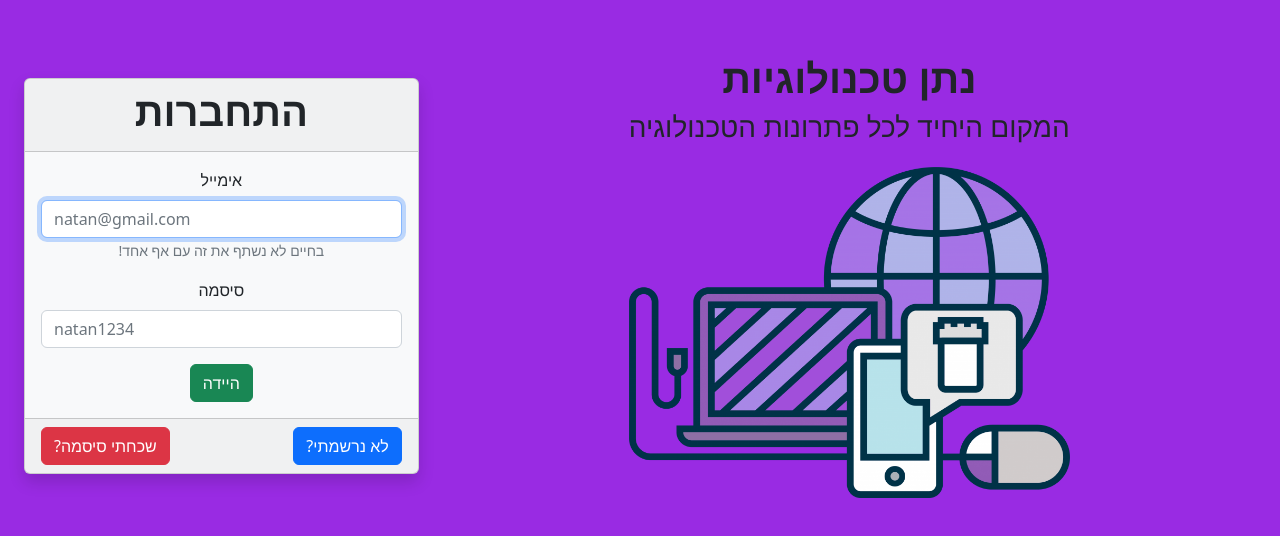
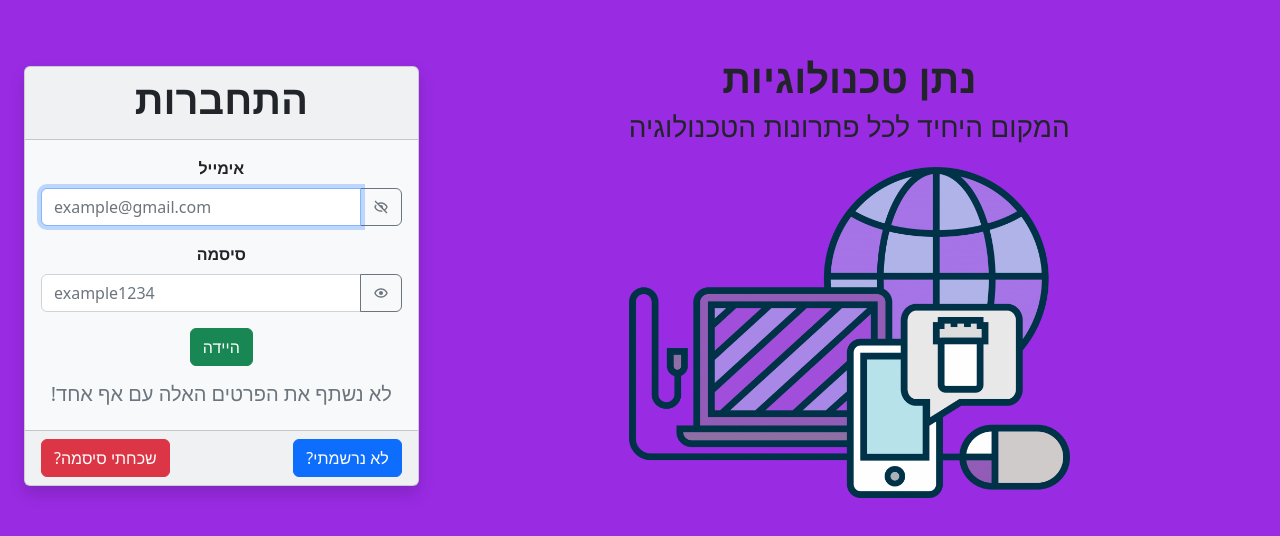
Before and after one commit to NatanBriman/Natan_Tech, a React (Create React App) app in the folder frontend/: page / in a window 1280 px wide. Shown: the part 124-660 px from the top of the page. Built offline with nearby package versions, Linux system fonts and the light colour scheme.

Commit message:
Feat(Login API & Form): Finishing Login API and Form

```diff
--- a/frontend/package.json
+++ b/frontend/package.json
@@ -11,11 +11,14 @@
     "bootstrap": "^5.2.2",
     "react": "^18.2.0",
     "react-bootstrap": "^2.5.0",
+    "react-bootstrap-icons": "^1.9.1",
     "react-dom": "^18.2.0",
+    "react-icons": "^4.4.0",
     "react-redux": "^8.0.4",
     "react-router-dom": "^6.4.1",
     "react-scripts": "5.0.1",
     "redux": "^4.2.0",
+    "validator": "^13.7.0",
     "web-vitals": "^2.1.4"
   },
   "scripts": {
--- a/frontend/src/Api/Api.js
+++ b/frontend/src/Api/Api.js
@@ -1,21 +1,21 @@
 import axios from 'axios';
 
 const USERS_API_BASE_URL = 'http://localhost:5000/users';
+const usersAxios = axios.create({ baseURL: USERS_API_BASE_URL });
 
-const usersAPI = axios.create({ baseURL: USERS_API_BASE_URL });
+const api = {
+  users: {
+    async getAllUsers() {
+      const { data } = await usersAxios.get();
 
-const getAllUsers = async () => {
-  const { data } = await usersAPI.get();
+      return data;
+    },
+    async getUserByEmailAndPassword(email, password) {
+      const { data } = await usersAxios.get(`${email}/${password}`);
 
-  return data;
+      return data;
+    },
+  },
 };
 
-const getUserByEmailAndPassword = async (email, password) => {
-  const { data } = await usersAPI.get(`${email}/${password}`);
-
-  return data;
-};
-
-const api = { getAllUsers, getUserByEmailAndPassword };
-
 export default api;
--- a/frontend/src/App.js
+++ b/frontend/src/App.js
@@ -1,10 +1,16 @@
+import { useSelector } from 'react-redux';
 import { WEBSITE_BACKGROUND_COLOR } from './Helpers/Constants';
+import { isEmpty } from './Helpers/Helpers';
 import LoginPage from './Views/LoginPage';
 
 const App = () => {
+  const user = useSelector((state) => state.user);
+
   return (
     <div style={{ height: '100%', background: WEBSITE_BACKGROUND_COLOR }}>
-      <LoginPage />
+      {isEmpty(user) && <LoginPage />}
+
+      {!isEmpty(user) && <h1>LOGGED IN</h1>}
     </div>
   );
 };
--- /dev/null
+++ b/frontend/src/Components/Form/InputField.js
@@ -0,0 +1,64 @@
+import { useState } from 'react';
+import { Form, InputGroup, Button } from 'react-bootstrap';
+import { BiHide, BiShow } from 'react-icons/bi';
+import { isEmpty } from '../../Helpers/Helpers';
+
+const InputField = ({
+  inputValue,
+  label,
+  inputProps,
+  invalidFeedback,
+  validation,
+}) => {
+  const isPassword = inputProps.type === 'password';
+  const [isValid, setIsValid] = useState(true);
+  const [isShow, setIsShow] = useState(!isPassword);
+
+  const toggleIsShow = () => setIsShow(!isShow);
+  const handleChange = () => setIsValid(validation(inputValue.current.value));
+
+  const showIcon = isShow ? <BiHide /> : <BiShow />;
+  const validationClass = !isEmpty(inputValue.current?.value)
+    ? isValid
+      ? 'is-valid'
+      : 'is-invalid'
+    : '';
+
+  const inputType = isShow
+    ? isPassword
+      ? 'text'
+      : inputProps.type
+    : 'password';
+
+  return (
+    <Form.Group className='mb-3'>
+      <Form.Label>
+        <strong>{label}</strong>
+      </Form.Label>
+
+      <InputGroup hasValidation>
+        <Form.Control
+          {...inputProps}
+          type={inputType}
+          ref={inputValue}
+          className={validationClass}
+          onChange={handleChange}
+        />
+
+        <Button
+          className='d-flex align-items-center'
+          variant='outline-secondary'
+          onClick={toggleIsShow}
+        >
+          {showIcon}
+        </Button>
+
+        <Form.Control.Feedback type='invalid'>
+          {invalidFeedback}
+        </Form.Control.Feedback>
+      </InputGroup>
+    </Form.Group>
+  );
+};
+
+export default InputField;
--- a/frontend/src/Components/Login/LoginForm.js
+++ b/frontend/src/Components/Login/LoginForm.js
@@ -1,17 +1,53 @@
-import { useRef } from 'react';
+import { useRef, useState } from 'react';
+import { useDispatch } from 'react-redux';
 import { Button, Form, Card } from 'react-bootstrap';
+import isEmail from 'validator/lib/isEmail';
+import { userActions } from '../../Redux/Store';
+import {
+  isEmpty,
+  isPasswordValid,
+  isThereEmptyField,
+} from '../../Helpers/Helpers';
+import {
+  EMAIL_INPUT_PROPS,
+  PASSWORD_INPUT_PROPS,
+} from '../../Helpers/Constants';
+import InputField from '../Form/InputField';
+import api from '../../Api/Api';
 
-const LoginForm = ({ verifyUser }) => {
+const getUser = async (email, password) => {
+  const user = await api.users.getUserByEmailAndPassword(email, password);
+
+  return user;
+};
+
+const LoginForm = () => {
+  const dispatch = useDispatch();
+
+  const password = useRef();
   const email = useRef();
-  const password = useRef();
+  const [error, setError] = useState('');
 
-  const handleSubmit = (event) => {
+  const handleSubmit = async (event) => {
     event.preventDefault();
 
-    const currentUsername = email.current.value;
+    const { setUser } = userActions;
+    const currentEmail = email.current.value;
     const currentPassword = password.current.value;
 
-    verifyUser(currentUsername, currentPassword);
+    if (isThereEmptyField(currentEmail, currentPassword)) {
+      setError('כל השדות חייבים להיות מלאים');
+
+      return;
+    }
+
+    try {
+      const user = await getUser(currentEmail, currentPassword);
+
+      dispatch(setUser(user));
+    } catch (error) {
+      setError(error.response.data);
+    }
   };
 
   return (
@@ -25,33 +61,42 @@ const LoginForm = ({ verifyUser }) => {
       </Card.Header>
 
       <Card.Body>
-        <Form onSubmit={handleSubmit}>
-          <Form.Group className='mb-3'>
-            <Form.Label>אימייל</Form.Label>
-            <Form.Control
-              autoFocus
-              required
-              ref={email}
-              type='email'
-              placeholder='natan@gmail.com'
-            />
+        <Form onSubmit={handleSubmit} noValidate>
+          <InputField
+            inputValue={email}
+            invalidFeedback='מייל לא תקין'
+            label='אימייל'
+            inputProps={EMAIL_INPUT_PROPS}
+            validation={isEmail}
+          />
 
-            <Form.Text>!בחיים לא נשתף את זה עם אף אחד</Form.Text>
-          </Form.Group>
+          <InputField
+            inputValue={password}
+            invalidFeedback='סיסמה לא תקינה'
+            label='סיסמה'
+            inputProps={PASSWORD_INPUT_PROPS}
+            validation={isPasswordValid}
+          />
 
-          <Form.Group className='mb-3'>
-            <Form.Label>סיסמה</Form.Label>
-            <Form.Control
-              required
-              ref={password}
-              type='password'
-              placeholder='natan1234'
-            />
-          </Form.Group>
+          {!isEmpty(error) && (
+            <Form.Group className='mb-3'>
+              <Form.Text>
+                <h5>
+                  <strong>{error}</strong>
+                </h5>
+              </Form.Text>
+            </Form.Group>
+          )}
 
           <Button variant='success' type='submit'>
             היידה
           </Button>
+
+          <Form.Group className='mt-3'>
+            <Form.Text>
+              <h5>!לא נשתף את הפרטים האלה עם אף אחד</h5>
+            </Form.Text>
+          </Form.Group>
         </Form>
       </Card.Body>
 
--- a/frontend/src/Helpers/Constants.js
+++ b/frontend/src/Helpers/Constants.js
@@ -1,2 +1,16 @@
 export const WEBSITE_TITLE = 'נתן טכנולוגיות';
+export const WEBSITE_SUBTITLE = 'המקום היחיד לכל פתרונות הטכנולוגיה';
 export const WEBSITE_BACKGROUND_COLOR = '#992be3';
+
+export const EMAIL_INPUT_PROPS = {
+  autoFocus: true,
+  required: true,
+  type: 'email',
+  placeholder: 'example@gmail.com',
+};
+
+export const PASSWORD_INPUT_PROPS = {
+  required: true,
+  type: 'password',
+  placeholder: 'example1234',
+};
--- a/frontend/src/Helpers/Helpers.js
+++ b/frontend/src/Helpers/Helpers.js
@@ -0,0 +1,32 @@
+export const isEmpty = (data) => {
+  if (data === undefined) return true;
+
+  switch (typeof data) {
+    case 'object':
+      return data.isArray ? data.length === 0 : Object.keys(data).length === 0;
+
+    case 'number':
+      return data === 0;
+
+    case 'string':
+      return data === '';
+
+    default:
+      return true;
+  }
+};
+
+export const isBetween = (value, min, max) => value >= min && value <= max;
+
+export const isPasswordValid = (password) => {
+  const MIN_PASSWORD_LENGTH = 6;
+  const MAX_PASSWORD_LENGTH = 12;
+
+  return isBetween(password.length, MIN_PASSWORD_LENGTH, MAX_PASSWORD_LENGTH);
+};
+
+export const isThereEmptyField = (...fields) => {
+  const emptyFields = fields.filter((field) => isEmpty(field));
+
+  return !isEmpty(emptyFields);
+};
--- /dev/null
+++ b/frontend/src/Redux/Store.js
@@ -0,0 +1,23 @@
+import { configureStore, createSlice } from '@reduxjs/toolkit';
+
+const userSlice = createSlice({
+  name: 'UserSlice',
+  initialState: {
+    user: {},
+  },
+  reducers: {
+    setUser: (state, action) => {
+      const user = action.payload;
+      console.log(user);
+      state.user = user;
+    },
+  },
+});
+
+export const userActions = userSlice.actions;
+
+const store = configureStore({
+  reducer: userSlice.reducer,
+});
+
+export default store;
--- a/frontend/src/Views/LoginPage.js
+++ b/frontend/src/Views/LoginPage.js
@@ -1,31 +1,8 @@
 import { Col, Container, Row, Ratio } from 'react-bootstrap';
-import api from '../Api/Api';
+import { WEBSITE_TITLE, WEBSITE_SUBTITLE } from '../Helpers/Constants';
 import LoginForm from '../Components/Login/LoginForm';
-import { WEBSITE_TITLE } from '../Helpers/Constants';
-
-const getUsers = async () => {
-  const users = await api.getAllUsers();
-
-  return users;
-};
-
-const getUser = async (email, password) => {
-  try {
-    const user = await api.getUserByEmailAndPassword(email, password);
-
-    return user;
-  } catch (error) {
-    console.log(error);
-  }
-};
 
 const LoginPage = () => {
-  const verifyUser = async (email, password) => {
-    const user = await getUser(email, password);
-
-    console.dir(user);
-  };
-
   return (
     <Container
       fluid
@@ -37,7 +14,7 @@ const LoginPage = () => {
         style={{ width: '100%' }}
       >
         <Col sm={4}>
-          <LoginForm verifyUser={verifyUser} />
+          <LoginForm />
         </Col>
 
         <Col
@@ -50,7 +27,7 @@ const LoginPage = () => {
                 <strong>{WEBSITE_TITLE}</strong>
               </h1>
 
-              <h3>המקום היחיד לכל פתרונות הטכנולוגיה</h3>
+              <h3>{WEBSITE_SUBTITLE}</h3>
             </div>
 
             <Ratio aspectRatio={3 / 4}>
--- a/frontend/src/index.js
+++ b/frontend/src/index.js
@@ -1,15 +1,20 @@
-import React from 'react';
 import { createRoot } from 'react-dom/client';
-// import { Provider } from 'react-redux';
-// import { store } from './app/store';
+import { Provider } from 'react-redux';
+import { StrictMode } from 'react';
+import { BrowserRouter } from 'react-router-dom';
 import App from './App';
+import store from './Redux/Store';
 import 'bootstrap/dist/css/bootstrap.min.css';
 
 const container = document.getElementById('root');
 const root = createRoot(container);
 
 root.render(
-  <React.StrictMode>
-    <App />
-  </React.StrictMode>
+  <StrictMode>
+    <BrowserRouter>
+      <Provider store={store}>
+        <App />
+      </Provider>
+    </BrowserRouter>
+  </StrictMode>
 );
```
Also changed, not shown: 2 other files (tests, documents, lock files or other folders).
